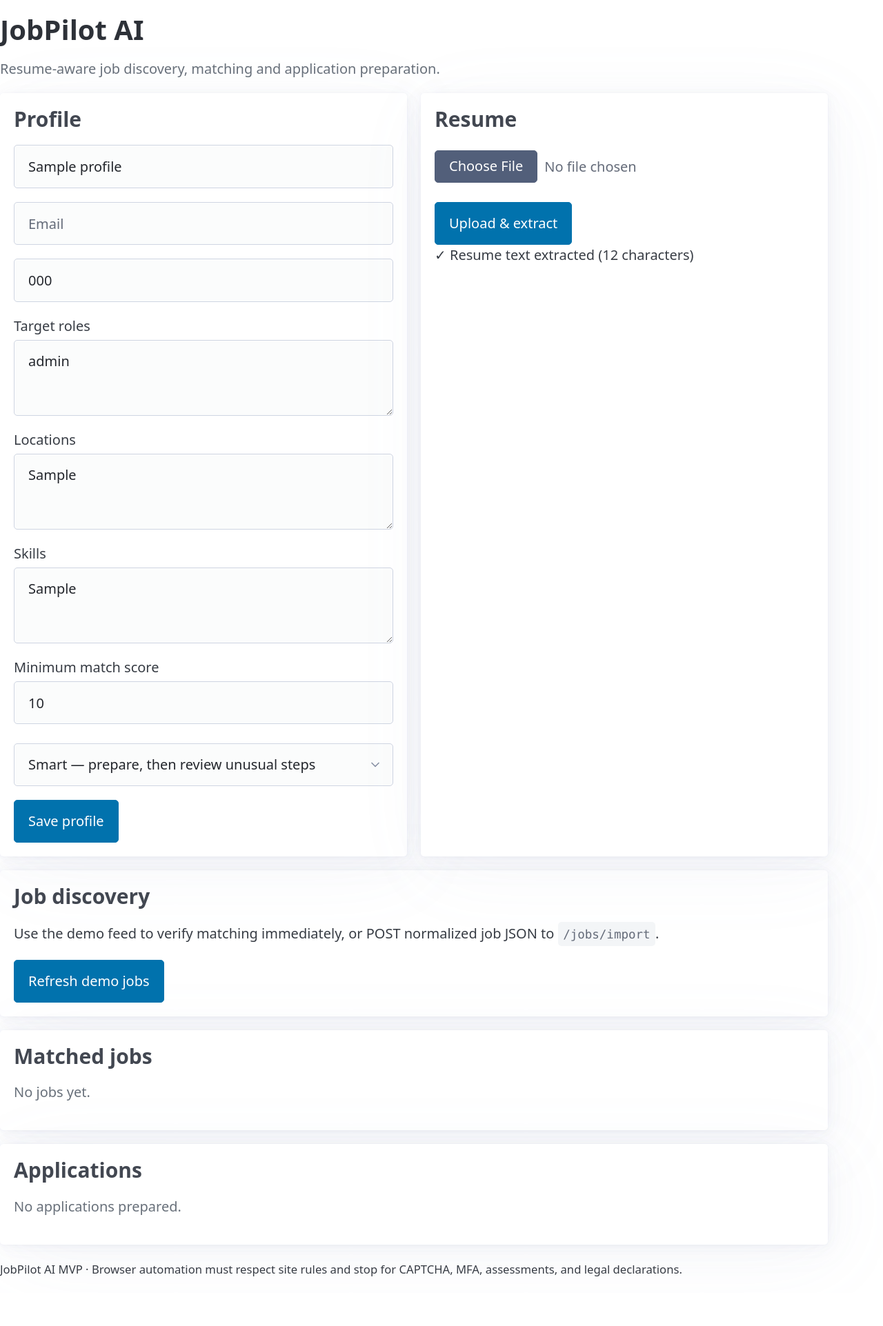
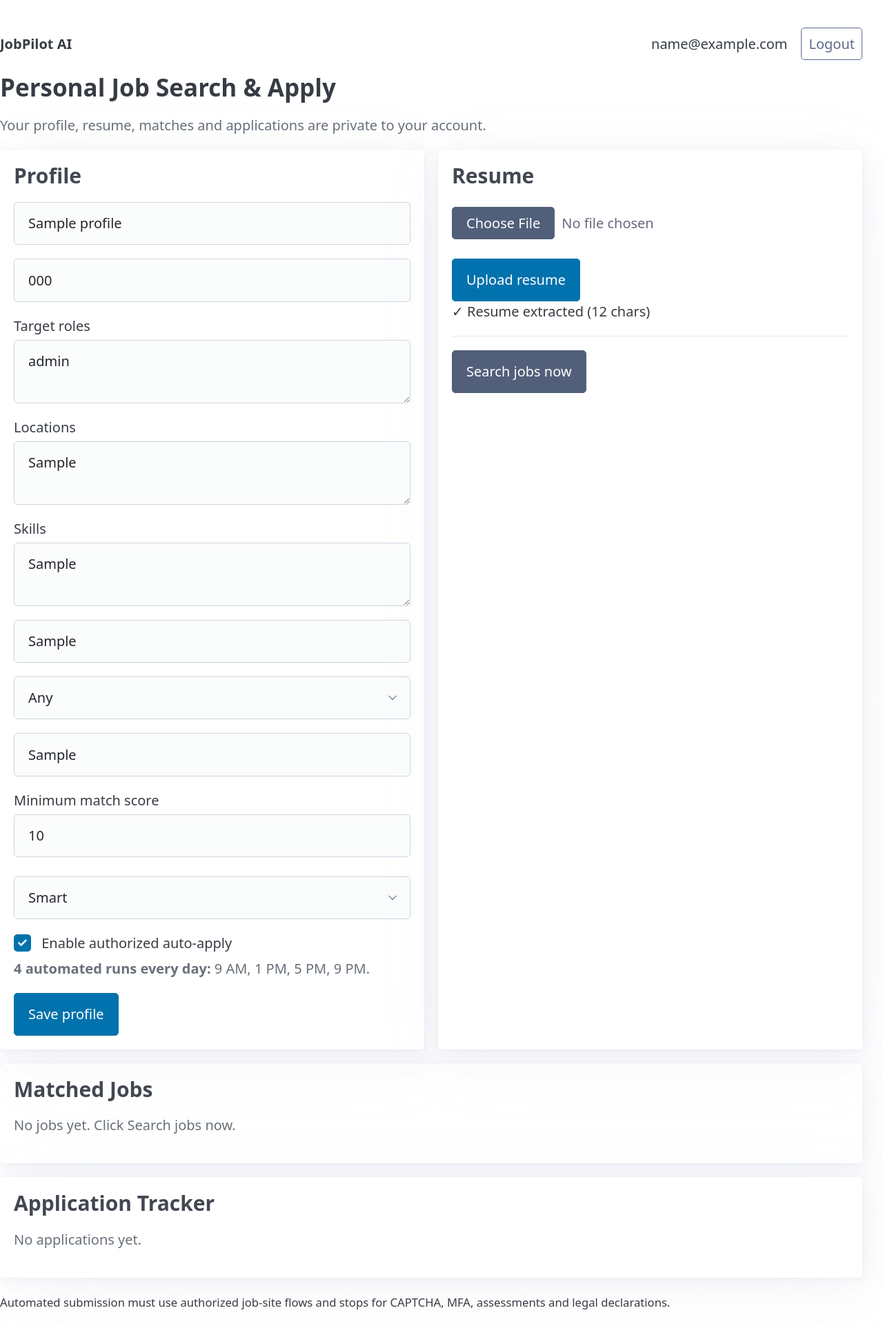
Before and after one commit to M-Pranav-Dheeraj/M-Pranav-Dheeraj, a FastAPI app: page / in a window 1280 px wide. Shown: the whole page at 69% size. Before the commit the page ends 1851 px from the top, so only its background shows below. Run offline with FastAPI, Linux system fonts and the light colour scheme; the visitor is signed in with stand-in values (Sample User, id 1); tables that the repository leaves empty hold one stand-in row (values such as "Sample post"); some libraries are stand-ins or nearby versions.

Commit message:
feat: add multi-user job dashboard

```diff
--- a/jobpilot/app/templates/index.html
+++ b/jobpilot/app/templates/index.html
@@ -1,8 +1,7 @@
-<!doctype html><html><head><meta charset="utf-8"><meta name="viewport" content="width=device-width,initial-scale=1"><title>JobPilot AI</title><link rel="stylesheet" href="https://cdn.jsdelivr.net/npm/@picocss/pico@2/css/pico.min.css"><style>main{max-width:1200px}.score{font-weight:700}.muted{color:#68707a}textarea{min-height:110px}article{margin-bottom:1rem}</style></head><body><main>
-<header><h1>JobPilot AI</h1><p class="muted">Resume-aware job discovery, matching and application preparation.</p></header>
-<div class="grid"><article><h3>Profile</h3><form action="/profile" method="post"><input name="name" placeholder="Full name" value="{{profile.name}}"><input name="email" placeholder="Email" value="{{profile.email}}"><input name="phone" placeholder="Phone" value="{{profile.phone}}"><label>Target roles<textarea name="roles">{{profile.roles}}</textarea></label><label>Locations<textarea name="locations">{{profile.locations}}</textarea></label><label>Skills<textarea name="skills">{{profile.skills}}</textarea></label><label>Minimum match score <input type="number" min="0" max="100" name="min_score" value="{{profile.min_score}}"></label><select name="mode"><option value="smart" {% if profile.mode=='smart' %}selected{% endif %}>Smart — prepare, then review unusual steps</option><option value="review" {% if profile.mode=='review' %}selected{% endif %}>Review — never submit automatically</option><option value="auto" {% if profile.mode=='auto' %}selected{% endif %}>Auto — only permitted, deterministic forms</option></select><button>Save profile</button></form></article>
-<article><h3>Resume</h3><form action="/resume" method="post" enctype="multipart/form-data"><input type="file" name="resume" accept=".pdf,.docx" required><button>Upload & extract</button></form>{% if profile.resume_text %}<p>✓ Resume text extracted ({{profile.resume_text|length}} characters)</p>{% else %}<p class="muted">No resume uploaded yet.</p>{% endif %}</article></div>
-<article><h3>Job discovery</h3><p>Use the demo feed to verify matching immediately, or POST normalized job JSON to <code>/jobs/import</code>.</p><form action="/jobs/refresh" method="post"><button>Refresh demo jobs</button></form></article>
-<article><h3>Matched jobs</h3>{% for j in jobs %}<div><strong>{{j.title}}</strong> — {{j.company}} · {{j.location}} <span class="score">{{j.score}}%</span><br><span class="muted">{{j.description[:240]}}</span><br><a href="{{j.url}}" target="_blank">Job page</a> {% if j.score >= profile.min_score %}<form style="display:inline" action="/applications/{{j.id}}" method="post"><button type="submit">Prepare application</button></form>{% else %}<small>Below threshold</small>{% endif %}</div><hr>{% else %}<p class="muted">No jobs yet.</p>{% endfor %}</article>
-<article><h3>Applications</h3>{% for a in apps %}<div><strong>{{a.title}}</strong> — {{a.company}} · {{a.status}} <small>{{a.updated_at}}</small></div>{% else %}<p class="muted">No applications prepared.</p>{% endfor %}</article>
-<footer><small>JobPilot AI MVP · Browser automation must respect site rules and stop for CAPTCHA, MFA, assessments, and legal declarations.</small></footer></main></body></html>
+<!doctype html><html><head><meta charset="utf-8"><meta name="viewport" content="width=device-width,initial-scale=1"><title>JobPilot AI</title><link rel="stylesheet" href="https://cdn.jsdelivr.net/npm/@picocss/pico@2/css/pico.min.css"><style>main{max-width:1250px}.muted{color:#68707a}.job{padding:.8rem 0;border-bottom:1px solid #ddd}.pill{padding:.15rem .5rem;border:1px solid #aaa;border-radius:999px;font-size:.8rem}</style></head><body><main>
+<header><nav><ul><li><strong>JobPilot AI</strong></li></ul><ul><li>{{user.email}}</li><li><form action="/logout" method="post"><button class="secondary outline">Logout</button></form></li></ul></nav><h2>Personal Job Search & Apply</h2><p class="muted">Your profile, resume, matches and applications are private to your account.</p></header>
+<div class="grid"><article><h3>Profile</h3><form action="/profile" method="post"><input name="name" placeholder="Full name" value="{{profile.name}}"><input name="phone" placeholder="Phone" value="{{profile.phone}}"><label>Target roles<textarea name="roles">{{profile.roles}}</textarea></label><label>Locations<textarea name="locations">{{profile.locations}}</textarea></label><label>Skills<textarea name="skills">{{profile.skills}}</textarea></label><input name="experience" placeholder="Experience / Fresher" value="{{profile.experience}}"><select name="work_mode"><option>Any</option><option>Remote</option><option>Hybrid</option><option>On-site</option></select><input name="min_salary" placeholder="Minimum salary (optional)" value="{{profile.min_salary}}"><label>Minimum match score<input type="number" min="0" max="100" name="min_score" value="{{profile.min_score}}"></label><select name="mode"><option value="smart">Smart</option><option value="review">Review only</option><option value="auto">Authorized auto-apply only</option></select><label><input type="checkbox" name="auto_apply_enabled" {% if profile.auto_apply_enabled %}checked{% endif %}> Enable authorized auto-apply</label><p class="muted"><strong>4 automated runs every day:</strong> 9 AM, 1 PM, 5 PM, 9 PM.</p><button>Save profile</button></form></article>
+<article><h3>Resume</h3><form action="/resume" method="post" enctype="multipart/form-data"><input type="file" name="resume" accept=".pdf,.docx" required><button>Upload resume</button></form>{% if profile.resume_text %}<p>✓ Resume extracted ({{profile.resume_text|length}} chars)</p>{% else %}<p class="muted">Upload your resume for personalized matching.</p>{% endif %}<hr><form action="/automation/run-now" method="post"><button class="secondary">Search jobs now</button></form></article></div>
+<article><h3>Matched Jobs</h3>{% for j in jobs %}<div class="job"><strong>{{j.title}}</strong> — {{j.company}} · {{j.location}} <span class="pill">{{j.score}}% match</span><br><span class="muted">{{j.description[:260]}}</span><br><a href="{{j.url}}" target="_blank" rel="noopener">Job page</a>{% if j.score >= profile.min_score %}<form style="display:inline" action="/applications/{{j.id}}" method="post"><button type="submit">Prepare application</button></form>{% else %}<small>Below threshold</small>{% endif %}</div>{% else %}<p class="muted">No jobs yet. Click Search jobs now.</p>{% endfor %}</article>
+<article><h3>Application Tracker</h3>{% for a in apps %}<div class="job"><strong>{{a.title}}</strong> — {{a.company}} · <span class="pill">{{a.status}}</span><br><small>{{a.updated_at}}</small></div>{% else %}<p class="muted">No applications yet.</p>{% endfor %}</article>
+<footer><small>Automated submission must use authorized job-site flows and stops for CAPTCHA, MFA, assessments and legal declarations.</small></footer></main></body></html>
```
